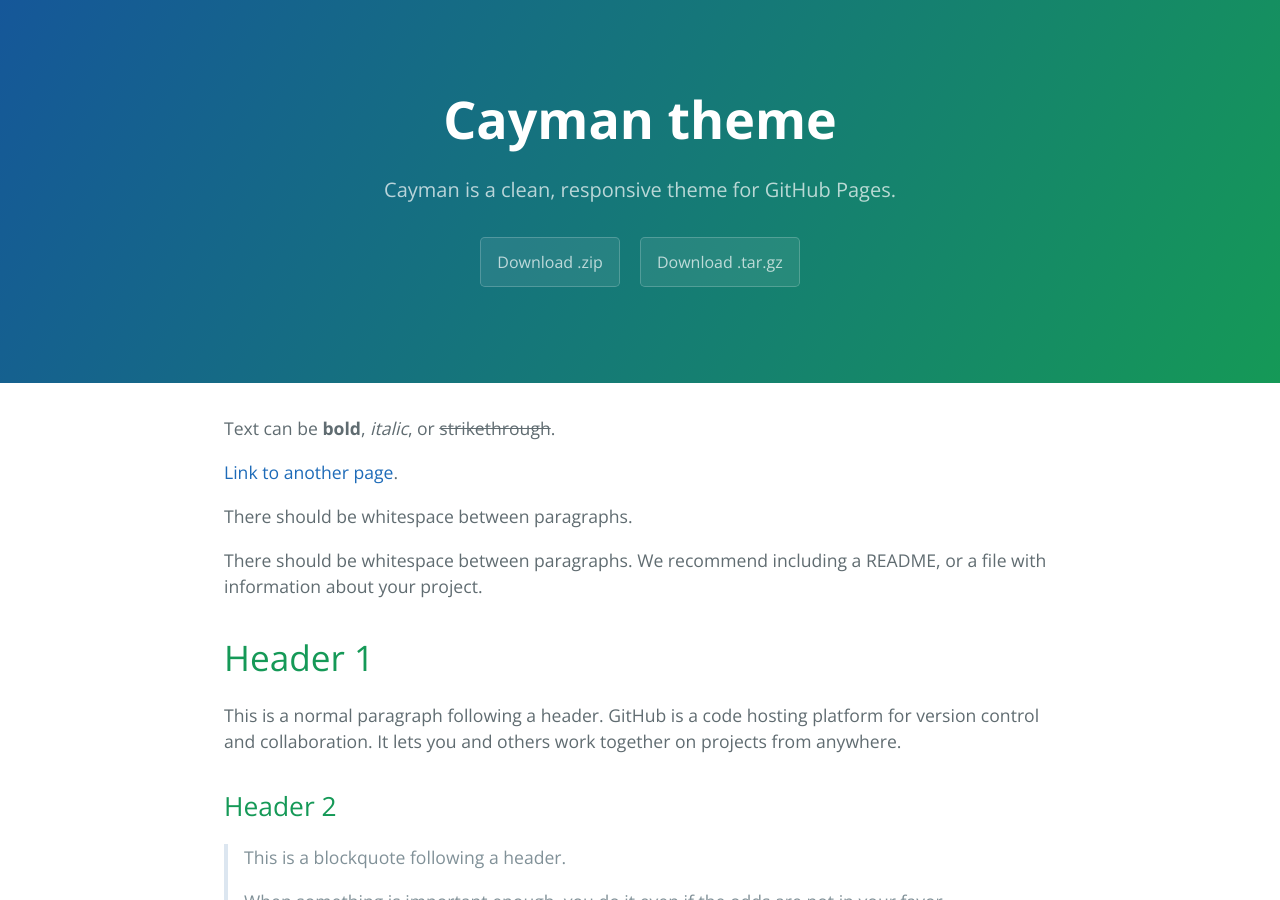
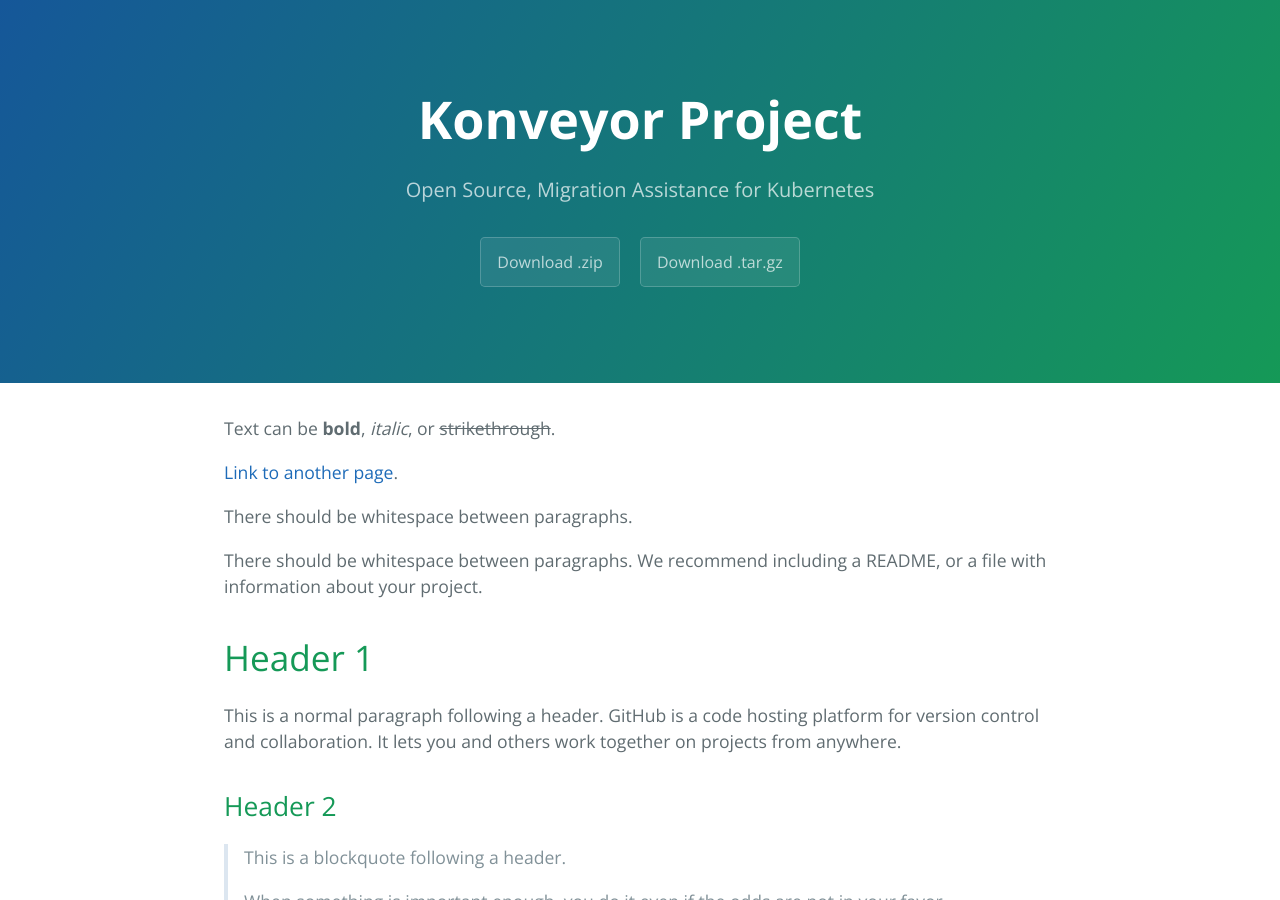
Before and after one commit to joesepi/konveyor.github.io, a Jekyll site: the page built from index.md, in a window 1280 px wide and 900 px high. Built offline with Jekyll 4.4.1, drawn with Linux system fonts in a browser that asks for light colours.

Commit message:
changing title

```diff
--- a/_config.yml
+++ b/_config.yml
@@ -1,5 +1,5 @@
-title: Cayman theme
-description: Cayman is a clean, responsive theme for GitHub Pages.
+title: Konveyor Project
+description: Open Source, Migration Assistance for Kubernetes
 show_downloads: true
 google_analytics:
 theme: jekyll-theme-cayman
```
